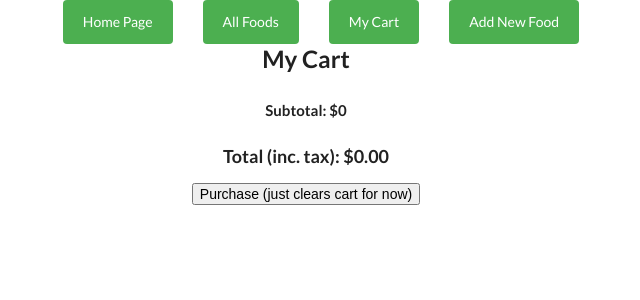
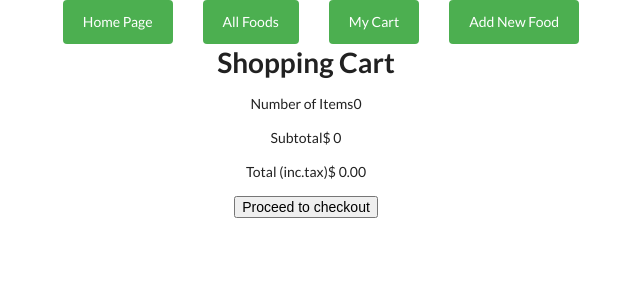
Before and after one commit to ellijs/phase2project-flatironeats, a React (Create React App) app: page /cart in a window 1280 px wide. Shown: the top 300 px of the page, without its empty margins (334-974 px from the left). Built offline with nearby package versions, Linux system fonts and the light colour scheme; data requests are answered from the project's data file.

Commit message:
Update Cart.js

```diff
--- a/src/Components/Cart.js
+++ b/src/Components/Cart.js
@@ -1,26 +1,54 @@
+
 function Cart({ myCart, removeFoodFromCart, purchaseFood }){
     function onRemoveFood(cartId){
         removeFoodFromCart(cartId)
     }
+
     let subtotalPrice = myCart.reduce((a, b) => (a + b.price),0)
     let totalPrice = parseFloat(subtotalPrice*1.08875).toFixed(2)
 
 
     return(
-        <div>
-            <h2>My Cart</h2>
-            {myCart.map((food) => {
-                return(
-                    <div key={food.cartId}>
-                        <li>{food.name} - ${food.price}
-                            <button onClick={(e) => onRemoveFood(food.cartId)}>
-                                Remove</button>
-                        </li>
-                    </div>)
-                })}
-                <h4>Subtotal: ${subtotalPrice}</h4>
-                <h3>Total (inc. tax): ${totalPrice}</h3>
-            <button onClick={purchaseFood}>Purchase (just clears cart for now)</button>
+        <div className="shopping-cart-container">
+            <h1>Shopping Cart</h1>
+            <div className="cart">
+                <div className="products">
+                    {myCart.map((food) => {
+                        return(
+
+                            <div key={food.id} className="product">
+                                <img src={food.image} />
+                                <div className="product-info">
+                                    <h3 className="product-name">{food.name}</h3>
+                                    <h3 className="product-price">Price : $ {food.price}</h3>
+                                    <button onClick={(e) => onRemoveFood(food.cartId)} className="product-remove">
+                                    Remove Item
+                                    </button>
+                                </div>
+                            </div>
+                        )
+                    })}
+                </div>
+
+                <div className="cart-total">
+                    <p>
+                        <span>
+                            Number of Items
+                        </span>
+                        <span>{myCart.length}</span>
+                    </p>
+                    <p>
+                        <span>Subtotal</span>
+                        <span>$ {subtotalPrice}</span>
+                    </p>
+                    <p>
+                        <span>Total (inc.tax)</span>
+                        <span>$ {totalPrice}</span>
+                    </p>
+                    <button onClick={purchaseFood} href="#">Proceed to checkout</button>
+                </div>
+
+            </div>
         </div>
     )
 }
```
